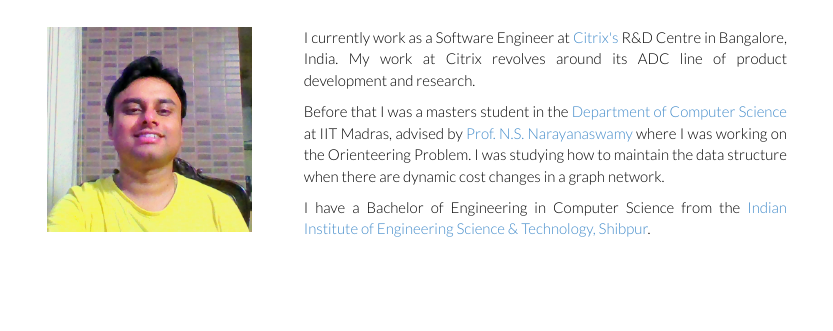
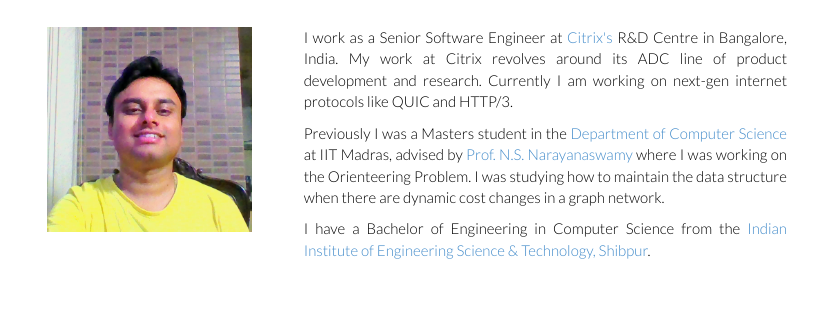
Before and after one commit to shiladit/shiladit.github.io, a plain HTML site: page index.html in a window 1280 px wide. Shown: the part 166-497 px from the top of the page, without its empty margins (223-1056 px from the left). Drawn offline with nearby package versions, Linux system fonts and the light colour scheme.

Commit message:
Promotion

```diff
--- a/index.html
+++ b/index.html
@@ -62,9 +62,9 @@
       </div>
       <div class="col-md-8 col-sm-6 col-xs-10">
 
-		<p style="text-align:justify">I currently work as a Software Engineer at <a href="https://www.citrix.co.in/contact/research-development.html">Citrix's</a> R&D Centre in Bangalore, India. My work at Citrix revolves around its ADC line of product development and research.
+		<p style="text-align:justify">I work as a Senior Software Engineer at <a href="https://www.citrix.co.in/contact/research-development.html">Citrix's</a> R&D Centre in Bangalore, India. My work at Citrix revolves around its ADC line of product development and research. Currently I am working on next-gen internet protocols like QUIC and HTTP/3.
 
-		<p style="text-align:justify">Before that I was a masters student in the
+		<p style="text-align:justify">Previously I was a Masters student in the
 		<a href="https://www.cse.iitm.ac.in">Department of Computer Science</a> at IIT Madras, advised by
 		<a href="http://www.cse.iitm.ac.in/~swamy/doku.php">Prof. N.S. Narayanaswamy</a> where I was working on the Orienteering Problem. I was studying how to maintain the data structure when there are dynamic cost changes in a graph network.
 
```
